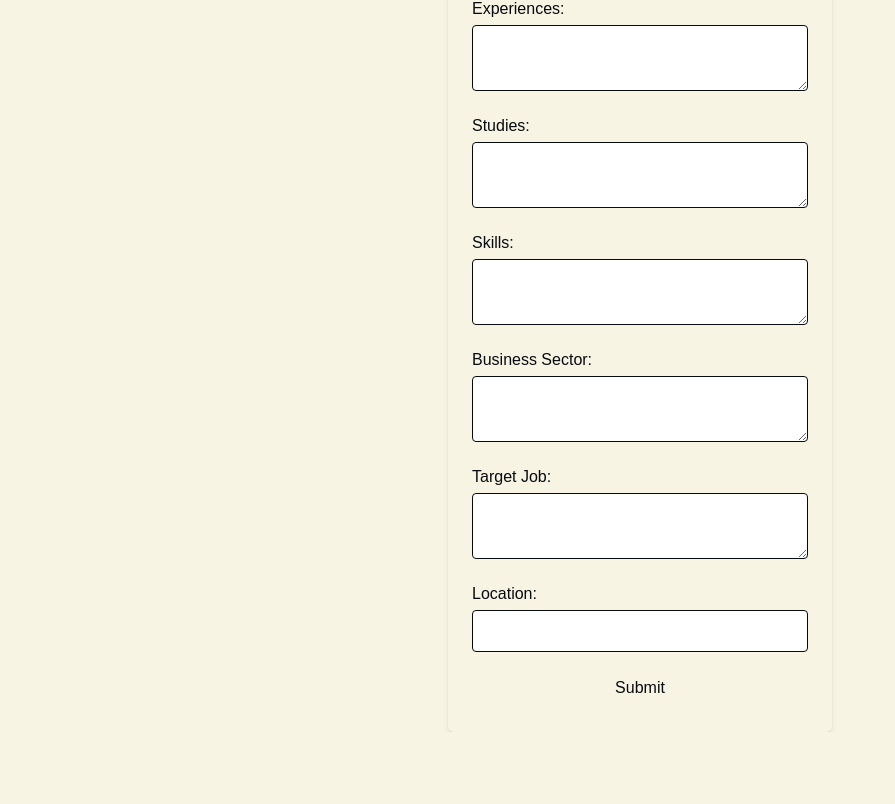
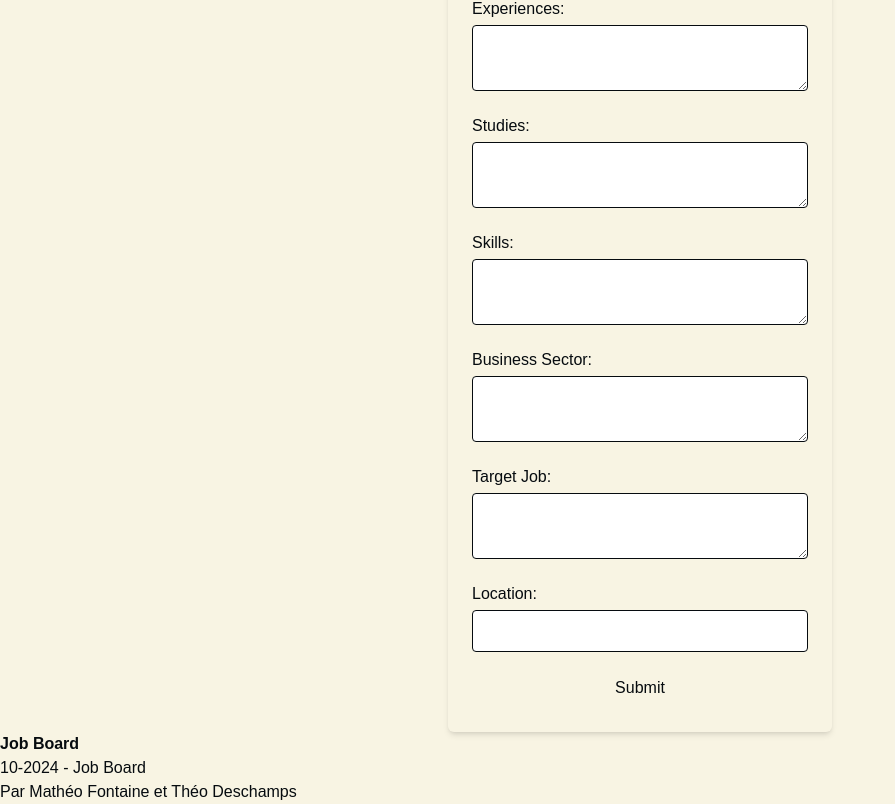
Before and after one commit to Iluvitar47/Workify, a Next.js app in the folder job-board-frontend/: page /signup in a window 1280 px wide. Shown: the part 537-1341 px from the top of the page, without its empty margins (0-895 px from the left). Before the commit the page ends 1269 px from the top, so only its background shows below. Built offline with nearby package versions, Linux system fonts and the light colour scheme; no server answers.

Commit message:
[ADD] Footer works

```diff
--- a/job-board-frontend/src/app/dashboard/page.tsx
+++ b/job-board-frontend/src/app/dashboard/page.tsx
@@ -6,6 +6,7 @@ import AdvertisementDashboard from '../../components/AdvertisementsDashboard';
 import CompaniesDashboard from '@/components/CompaniesDashboard';
 import ApplicationsDashboard from '@/components/ApplicationsDashboard';
 import Header from '../../components/Header';
+import Footer from '../../components/Footer';
 
 export default function Dashboard() {
   return (
@@ -17,6 +18,7 @@ export default function Dashboard() {
         <CompaniesDashboard />
         <AdvertisementDashboard />
         <ApplicationsDashboard />
+        <Footer />
       </div>
     </>
   );
--- a/job-board-frontend/src/app/login/page.tsx
+++ b/job-board-frontend/src/app/login/page.tsx
@@ -1,12 +1,14 @@
 import React from 'react';
 import LoginComponent from '../../components/LoginComponent';
 import Header from '../../components/Header';
+import Footer from '../../components/Footer';
 
 export default function Auth() {
   return (
     <>
       <Header />
       <LoginComponent />
+      <Footer />
     </>
   );
 }
--- a/job-board-frontend/src/app/offers/page.tsx
+++ b/job-board-frontend/src/app/offers/page.tsx
@@ -1,12 +1,14 @@
 import React from 'react';
 import AdvertisementCards from '../../components/AdvertisementCards';
 import Header from '../../components/Header';
+import Footer from '../../components/Footer';
 
 export default function Offers() {
   return (
     <>
-      <Header/>
+      <Header />
       <AdvertisementCards />
+      <Footer />
     </>
   );
 }
--- a/job-board-frontend/src/app/profile/page.tsx
+++ b/job-board-frontend/src/app/profile/page.tsx
@@ -1,6 +1,7 @@
 import React from 'react';
 import Profilcomponent from '../../components/ProfilComponent';
 import Header from '../../components/Header';
+import Footer from '../../components/Footer';
 
 
 export default function Profil() {
@@ -8,6 +9,7 @@ export default function Profil() {
     <>
       <Header />
       <Profilcomponent />
+      <Footer />
     </>
   );
 }
--- a/job-board-frontend/src/app/signup/page.tsx
+++ b/job-board-frontend/src/app/signup/page.tsx
@@ -1,12 +1,14 @@
 import React from 'react';
 import SignUpComponent from '../../components/SignUpComponent';
 import Header from '../../components/Header';
+import Footer from '../../components/Footer';
 
 export default function Singup() {
   return (
     <>
       <Header />
       <SignUpComponent />
+      <Footer />
     </>
   );
 }
--- /dev/null
+++ b/job-board-frontend/src/components/Footer.tsx
@@ -0,0 +1,17 @@
+import React from "react";
+
+export default function Footer() {
+  return (
+    <footer className="footer">
+      <div className="">
+        <div className="">
+          <h1>Job Board</h1>
+          <p>10-2024 - Job Board</p>
+        </div>
+        <div className="">
+          <p>Par Mathéo Fontaine et Théo Deschamps</p>
+        </div>
+      </div>
+    </footer>
+  );
+}
```
